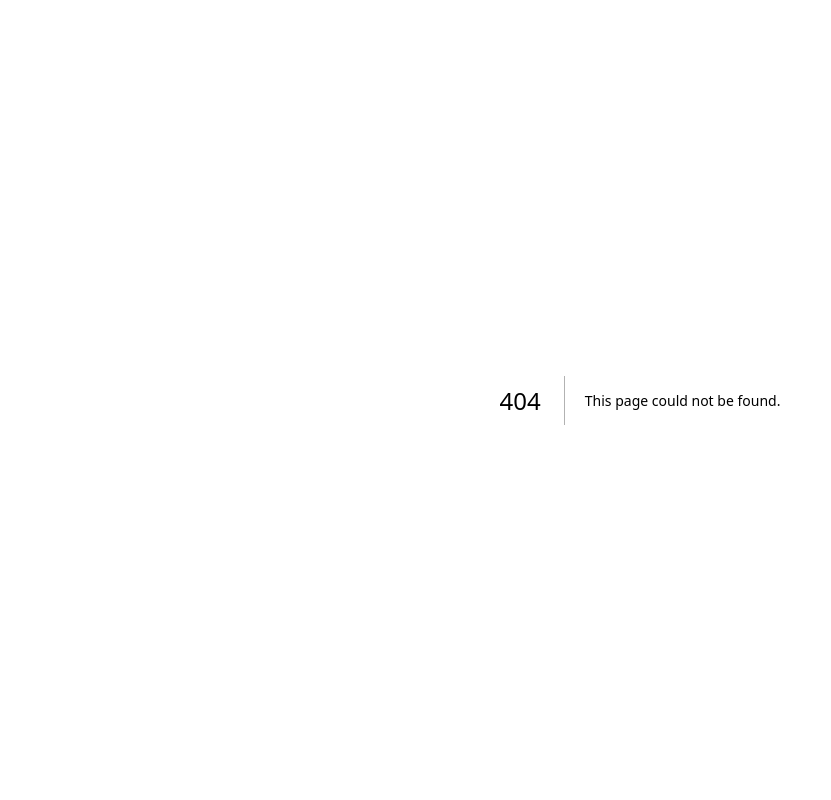
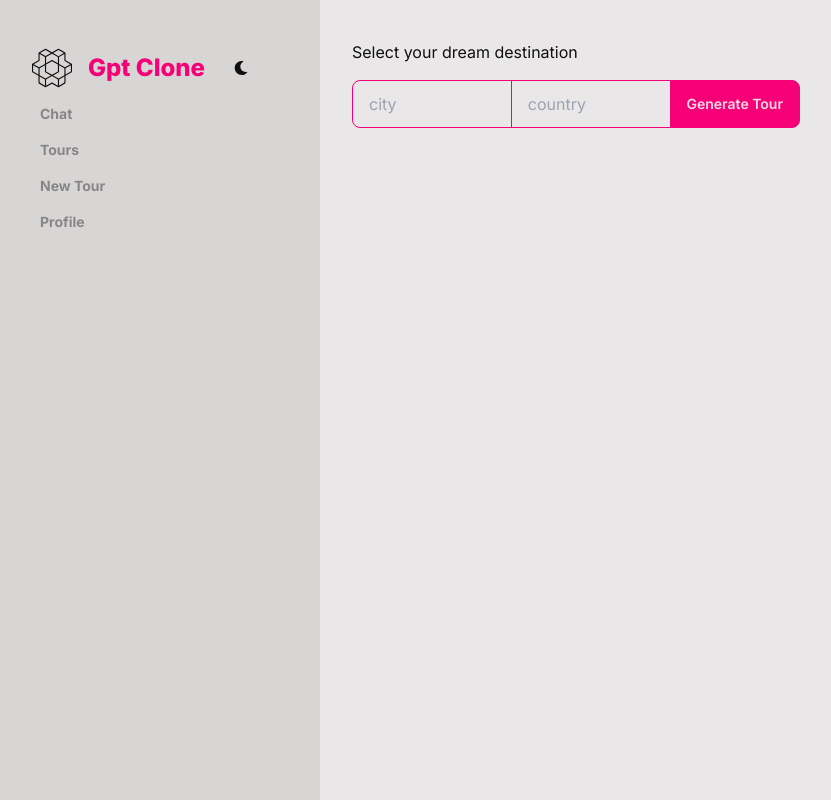
Before and after one commit to ambrose-kibet/gpt-clone, a Next.js app: page /tours/new-tour in a window 1280 px wide. Before the commit this address had no page. Shown: the whole page, without its empty margins (0-831 px from the left). Built offline with nearby package versions, Linux system fonts and the light colour scheme; no server answers.

Commit message:
Add NewTour component

```diff
--- /dev/null
+++ b/app/(dashboard)/tours/new-tour/page.tsx
@@ -0,0 +1,15 @@
+import NewTours from '@/app/components/NewTour';
+import {
+  dehydrate,
+  HydrationBoundary,
+  QueryClient,
+} from '@tanstack/react-query';
+const NewTourPage = () => {
+  const queryClient = new QueryClient();
+  return (
+    <HydrationBoundary state={dehydrate(queryClient)}>
+      <NewTours />
+    </HydrationBoundary>
+  );
+};
+export default NewTourPage;
--- /dev/null
+++ b/app/components/NewTour.tsx
@@ -0,0 +1,52 @@
+'use client';
+import { useMutation } from '@tanstack/react-query';
+
+const NewTours = () => {
+  const { mutate, isPending, data } = useMutation({
+    mutationFn: async () => {
+      return new Promise<void>((resolve) => {
+        setTimeout(() => {
+          resolve();
+        }, 2000);
+      });
+    },
+  });
+  const handleSubmit = (e: React.FormEvent<HTMLFormElement>) => {
+    e.preventDefault();
+    const destinationForm = new FormData(e.currentTarget);
+    const destination = Object.fromEntries(destinationForm.entries());
+    // Object.fromEntries() method transforms a list of key-value pairs into an object.
+    mutate();
+  };
+  return (
+    <div className="w-full flex flex-col">
+      <h5 className="mb-4 "> Select your dream destination</h5>
+      <form className="max-w-md" onSubmit={handleSubmit}>
+        <div className="join w-full">
+          <input
+            type="text"
+            placeholder="city"
+            name="city"
+            required
+            className="w-full join-item input input-bordered input-primary"
+          />
+          <input
+            type="text"
+            placeholder="country"
+            name="country"
+            required
+            className="w-full join-item input input-bordered input-primary"
+          />
+          <button
+            type="submit"
+            className="btn btn-primary join-item capitalize"
+            disabled={isPending}
+          >
+            {isPending ? 'please wait...' : 'generate Tour'}
+          </button>
+        </div>
+      </form>
+    </div>
+  );
+};
+export default NewTours;
```
